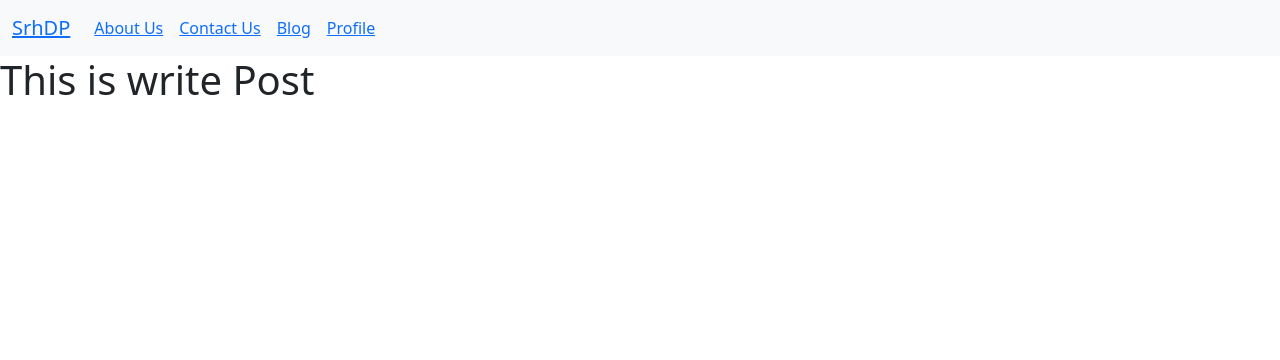
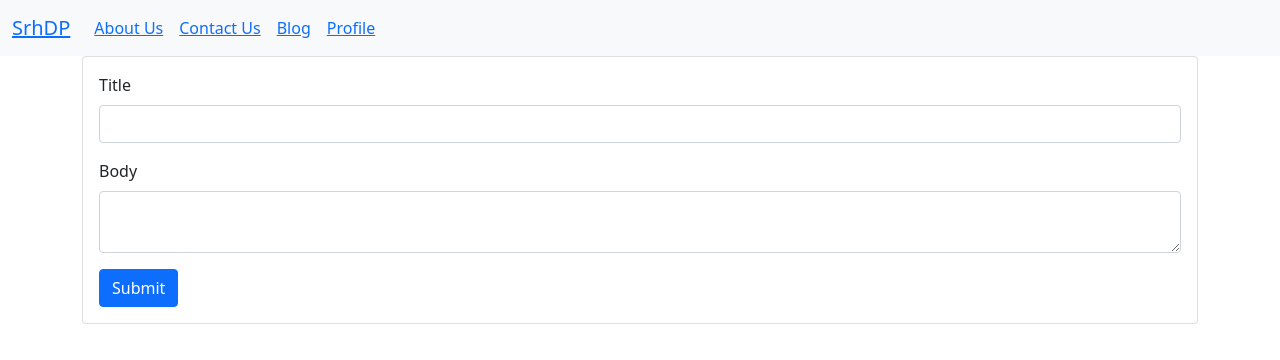
Before and after one commit to soutruoshim/react-fun-easy-learning, a React (Create React App) app: page /writepost in a window 1280 px wide. Shown: the top 360 px of the page. Built offline with nearby package versions, Linux system fonts and the light colour scheme.

Commit message:
http post data

```diff
--- a/src/components/writepost.jsx
+++ b/src/components/writepost.jsx
@@ -1,9 +1,45 @@
 import React, { Component } from "react";
+import axios from "axios";
 export default class WritePost extends Component{
+    state= {
+        title:"",
+        body:""
+    }
+    formSubmit = (e) =>{
+        e.preventDefault(); // this page not load
+        axios.post('https://jsonplaceholder.typicode.com/posts', {
+            title: this.state.title,
+            body: this.state.body
+          })
+          .then(function (response) {
+              console.log('success')
+            console.log(response);
+          })
+          .catch(function (error) {
+            console.log(error);
+          });
+
+    }
     render(){
         return(
             <div>
-                <h1>This is write Post</h1>
+                <div class="container-sm">
+                <div class="card">
+                    <div class="card-body">
+                        <form onSubmit={this.formSubmit}>
+                            <div class="mb-3">
+                                <label class="form-label">Title</label>
+                                <input type="text" class="form-control" id="title" name="title" onChange={e=>{this.setState({title:e.target.value})}} />
+                            </div>
+                            <div class="mb-3">
+                                <label class="form-label">Body</label>
+                                <textarea class="form-control" id="body" name="body" onChange={e=>{this.setState({body:e.target.value})}}></textarea>
+                            </div>
+                            <button type="submit" class="btn btn-primary">Submit</button>
+                        </form>
+                    </div>
+                </div>
+                </div>
             </div>
         )
     }
```
Also changed, not shown: 1 other file (tests, documents, lock files or other folders).
